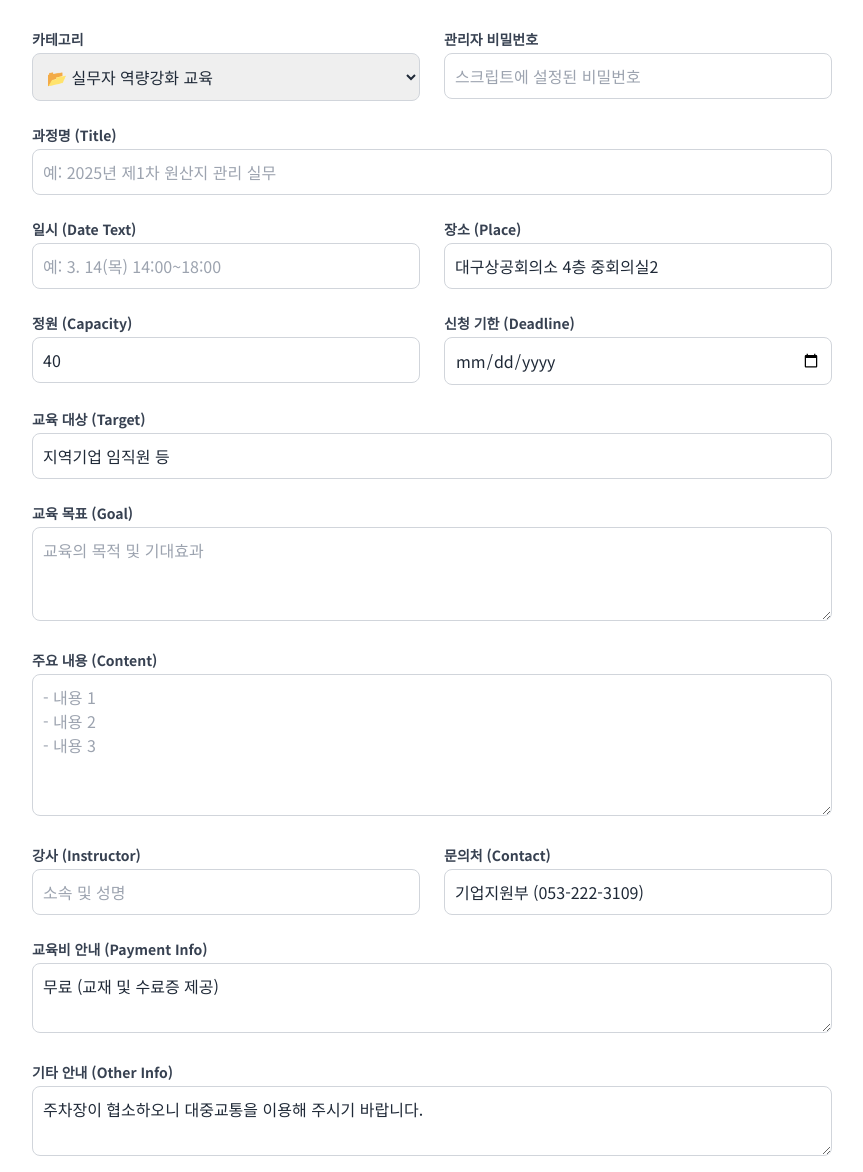
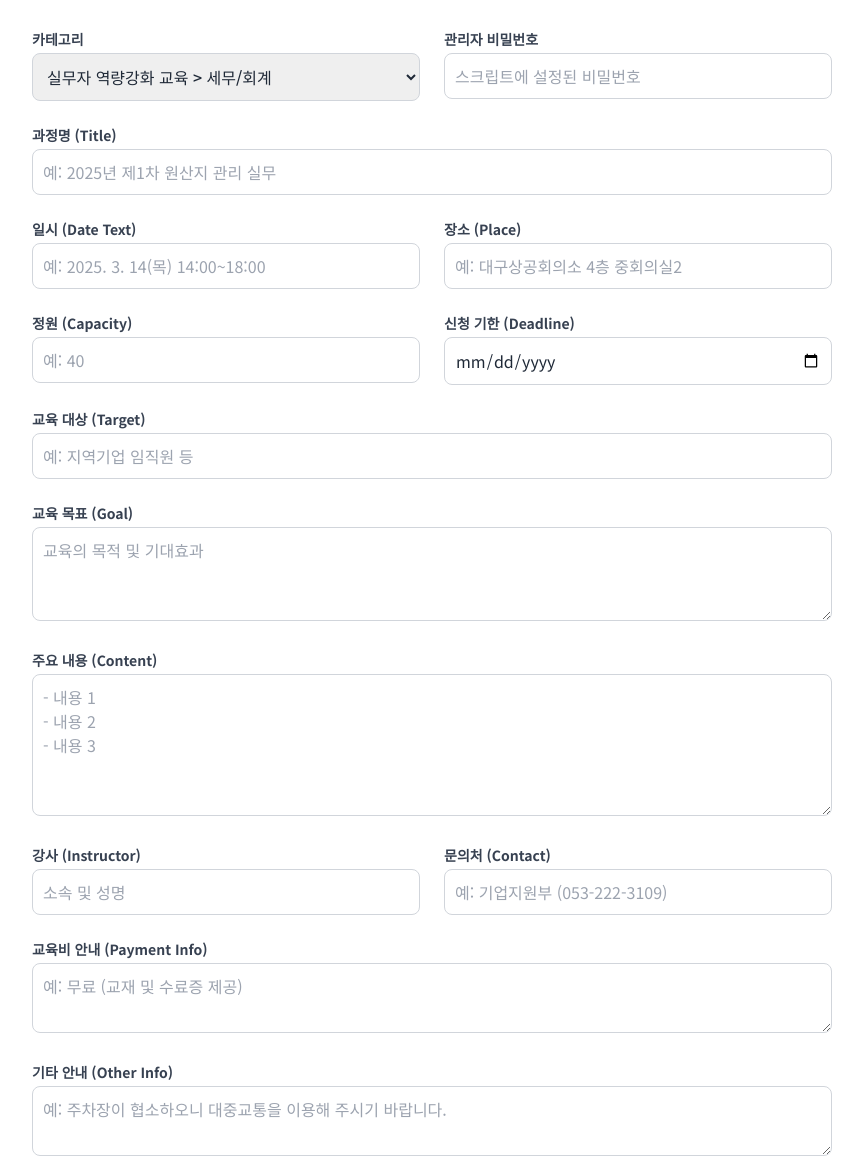
Before and after one commit to dccitpt/dcci-edu, a plain HTML site: page admin.html in a window 1280 px wide. Shown: the part 128-1300 px from the top of the page, without its empty margins (208-1071 px from the left). Drawn offline with nearby package versions, Linux system fonts and the light colour scheme.

Commit message:
Update admin.html with new categories and placeholders

```diff
--- a/admin.html
+++ b/admin.html
@@ -29,10 +29,11 @@
                         <label class="block text-sm font-bold text-gray-700 mb-1">카테고리</label>
                         <select id="category"
                             class="w-full border border-gray-300 rounded-lg p-2.5 focus:ring-2 focus:ring-blue-500 font-medium">
-                            <option value="📂 실무자 역량강화 교육">📂 실무자 역량강화 교육</option>
-                            <option value="🚢 FTA 실무 교육">🚢 FTA 실무 교육</option>
-                            <option value="🤖 재직자 AI 교육">🤖 재직자 AI 교육</option>
-                            <option value="기타">기타</option>
+                            <option value="실무자 역량강화 교육 > 세무/회계">실무자 역량강화 교육 > 세무/회계</option>
+                            <option value="실무자 역량강화 교육 > 인사/노무">실무자 역량강화 교육 > 인사/노무</option>
+                            <option value="실무자 역량강화 교육 > 경영일반">실무자 역량강화 교육 > 경영일반</option>
+                            <option value="재직자 AI 교육">재직자 AI 교육</option>
+                            <option value="FTA 실무 교육">FTA 실무 교육</option>
                         </select>
                     </div>
                     <div>
@@ -54,13 +55,13 @@
                         <label class="block text-sm font-bold text-gray-700 mb-1">일시 (Date Text)</label>
                         <input type="text" id="date" required
                             class="w-full border border-gray-300 rounded-lg p-2.5 focus:ring-2 focus:ring-blue-500"
-                            placeholder="예: 3. 14(목) 14:00~18:00">
+                            placeholder="예: 2025. 3. 14(목) 14:00~18:00">
                     </div>
                     <div>
                         <label class="block text-sm font-bold text-gray-700 mb-1">장소 (Place)</label>
                         <input type="text" id="place" required
                             class="w-full border border-gray-300 rounded-lg p-2.5 focus:ring-2 focus:ring-blue-500"
-                            value="대구상공회의소 4층 중회의실2">
+                            placeholder="예: 대구상공회의소 4층 중회의실2">
                     </div>
                 </div>
 
@@ -69,7 +70,7 @@
                         <label class="block text-sm font-bold text-gray-700 mb-1">정원 (Capacity)</label>
                         <input type="number" id="capacity" required
                             class="w-full border border-gray-300 rounded-lg p-2.5 focus:ring-2 focus:ring-blue-500"
-                            value="40">
+                            placeholder="예: 40">
                     </div>
                     <div>
                         <label class="block text-sm font-bold text-gray-700 mb-1">신청 기한 (Deadline)</label>
@@ -83,7 +84,7 @@
                     <label class="block text-sm font-bold text-gray-700 mb-1">교육 대상 (Target)</label>
                     <input type="text" id="target"
                         class="w-full border border-gray-300 rounded-lg p-2.5 focus:ring-2 focus:ring-blue-500"
-                        value="지역기업 임직원 등">
+                        placeholder="예: 지역기업 임직원 등">
                 </div>
 
                 <div>
@@ -111,20 +112,22 @@
                         <label class="block text-sm font-bold text-gray-700 mb-1">문의처 (Contact)</label>
                         <input type="text" id="contact"
                             class="w-full border border-gray-300 rounded-lg p-2.5 focus:ring-2 focus:ring-blue-500"
-                            value="기업지원부 (053-222-3109)">
+                            placeholder="예: 기업지원부 (053-222-3109)">
                     </div>
                 </div>
 
                 <div>
                     <label class="block text-sm font-bold text-gray-700 mb-1">교육비 안내 (Payment Info)</label>
                     <textarea id="paymentInfo" rows="2"
-                        class="w-full border border-gray-300 rounded-lg p-2.5 focus:ring-2 focus:ring-blue-500">무료 (교재 및 수료증 제공)</textarea>
+                        class="w-full border border-gray-300 rounded-lg p-2.5 focus:ring-2 focus:ring-blue-500"
+                        placeholder="예: 무료 (교재 및 수료증 제공)"></textarea>
                 </div>
 
                 <div>
                     <label class="block text-sm font-bold text-gray-700 mb-1">기타 안내 (Other Info)</label>
                     <textarea id="otherInfo" rows="2"
-                        class="w-full border border-gray-300 rounded-lg p-2.5 focus:ring-2 focus:ring-blue-500">주차장이 협소하오니 대중교통을 이용해 주시기 바랍니다.</textarea>
+                        class="w-full border border-gray-300 rounded-lg p-2.5 focus:ring-2 focus:ring-blue-500"
+                        placeholder="예: 주차장이 협소하오니 대중교통을 이용해 주시기 바랍니다."></textarea>
                 </div>
 
                 <div class="pt-6 border-t flex justify-end">
```
